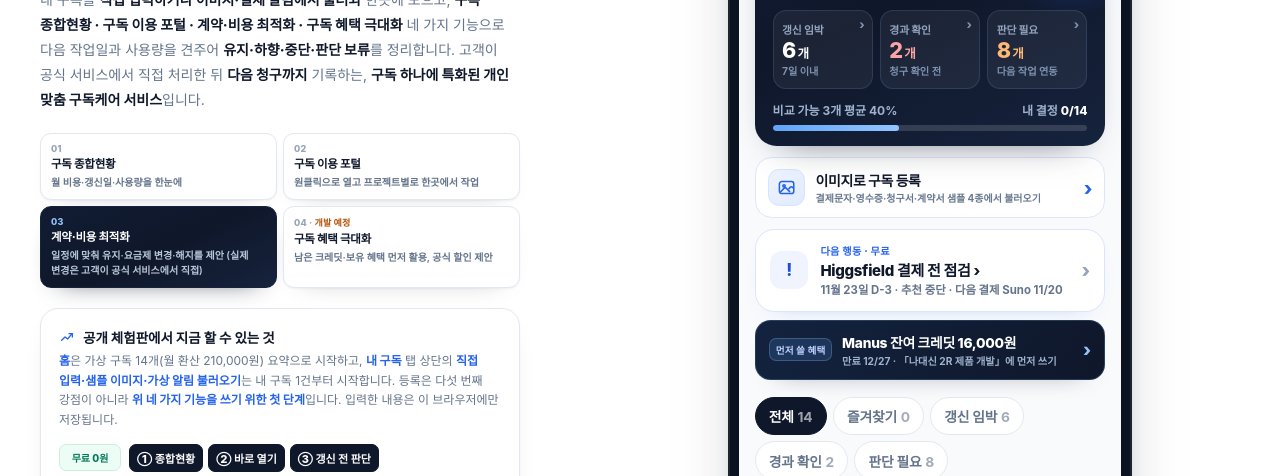
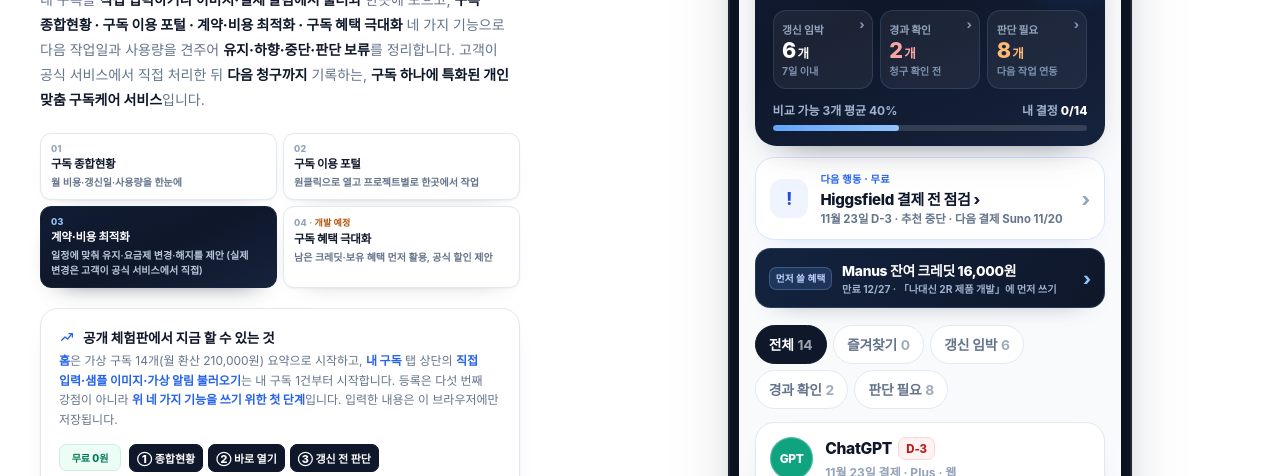
Before and after one commit to zergron/zergron1, a plain HTML site: page index.html in a window 1280 px wide. Shown: the part 264-740 px from the top of the page. Drawn offline with Linux system fonts and the light colour scheme; a web font is replaced by a local one.

Commit message:
v24: 홈 초기화면 '이미지로 구독 등록' 배너 제거 — 등록 입구는 내 구독 탭 상단(직접 입력·이미지로 구독 등록·가상 알림 불러오기)에 유지, 래퍼 v=24

```diff
--- a/index.html
+++ b/index.html
@@ -803,20 +803,6 @@ h1.i-head em{font-style:normal; color:var(--blue)}
   .ab-install{padding:6px 5px; font-size:9.4px}
 }
 
-/* 홈 이미지 등록 진입 */
-.imgentry{width:100%; display:flex; align-items:center; gap:9px; margin-top:9px; text-align:left;
-  background:#fff; border:1px solid #DCE6F6; border-radius:14px; padding:9px 10px;
-  box-shadow:0 10px 26px -28px rgba(37,99,235,.85); transition:border-color .12s, background .12s}
-.imgentry .ic{flex:0 0 auto; width:31px; height:31px; border-radius:9px; display:grid; place-items:center;
-  background:linear-gradient(150deg,#EFF4FF,#E1EBFF); border:1px solid #D7E4FF}
-.imgentry .ic svg{width:16px; height:16px; stroke:#2563EB; fill:none; stroke-width:1.9; stroke-linecap:round; stroke-linejoin:round}
-.imgentry .tx{min-width:0; display:grid; gap:2px}
-.imgentry .t{font-size:11.6px; font-weight:800; letter-spacing:-.025em; color:#0F172A}
-.imgentry .s{font-size:8.3px; color:#68788F; font-weight:700; line-height:1.35}
-.imgentry .go{margin-left:auto; flex:0 0 auto; font-size:16px; font-weight:800; color:#2563EB}
-.imgentry:hover{border-color:#BFD3FF; background:#FBFDFF}
-.imgentry:active{background:#F4F8FF}
-
 /* 서비스 특징 팝업 */
 .fm-head{display:flex; align-items:flex-start; gap:9px}
 .fm-title{font-size:15.5px; font-weight:800; letter-spacing:-.03em; color:#0F172A}
@@ -1734,13 +1720,6 @@ function featGo(go){
   }
   navGoTab(go === 'report' ? 'report' : (go === 'board' ? 'board' : 'home'));
 }
-function imgEntryHTML(){
-  return '<button type="button" class="imgentry" data-act="imgopen" aria-label="이미지로 구독 등록 열기">' +
-    '<span class="ic"><svg viewBox="0 0 24 24" aria-hidden="true"><rect x="3" y="4.5" width="18" height="15" rx="3"/><circle cx="8.8" cy="9.9" r="1.5"/><path d="M4.6 17.2l4.5-4.5a1.7 1.7 0 012.4 0l4.3 4.3"/><path d="M15 13.3l1.9-1.9a1.6 1.6 0 012.3 0l1.2 1.2"/></svg></span>' +
-    '<span class="tx"><span class="t">이미지로 구독 등록</span><span class="s">결제문자·영수증·청구서·계약서 샘플 4종에서 불러오기</span></span>' +
-    '<span class="go">›</span>' +
-  '</button>';
-}
 function doneBarHTML(){
   const s = S.justAdded ? subById(S.justAdded) : null;
   if (!s) return '';
@@ -1777,8 +1756,6 @@ function viewHome(){
     '<div class="hero-foot"><span>' + avgUsageLabel() + '</span><span>내 결정 <b>' + judgedCount() + '/' + allSubs().length + '</b></span></div>' +
     '<span class="gauge"><i style="width:' + avgUsage() + '%"></i></span>' +
   '</div>' +
-  imgEntryHTML() +
-
   '<button class="nextact" data-act="detail" data-id="' + na.id + '">' +
     '<span class="na-ic">!</span>' +
     '<span class="na-txt">' +
```
Also changed, not shown: mobile.html (+1 -1 lines), pc.html (+1 -1 lines), 1 other file.
